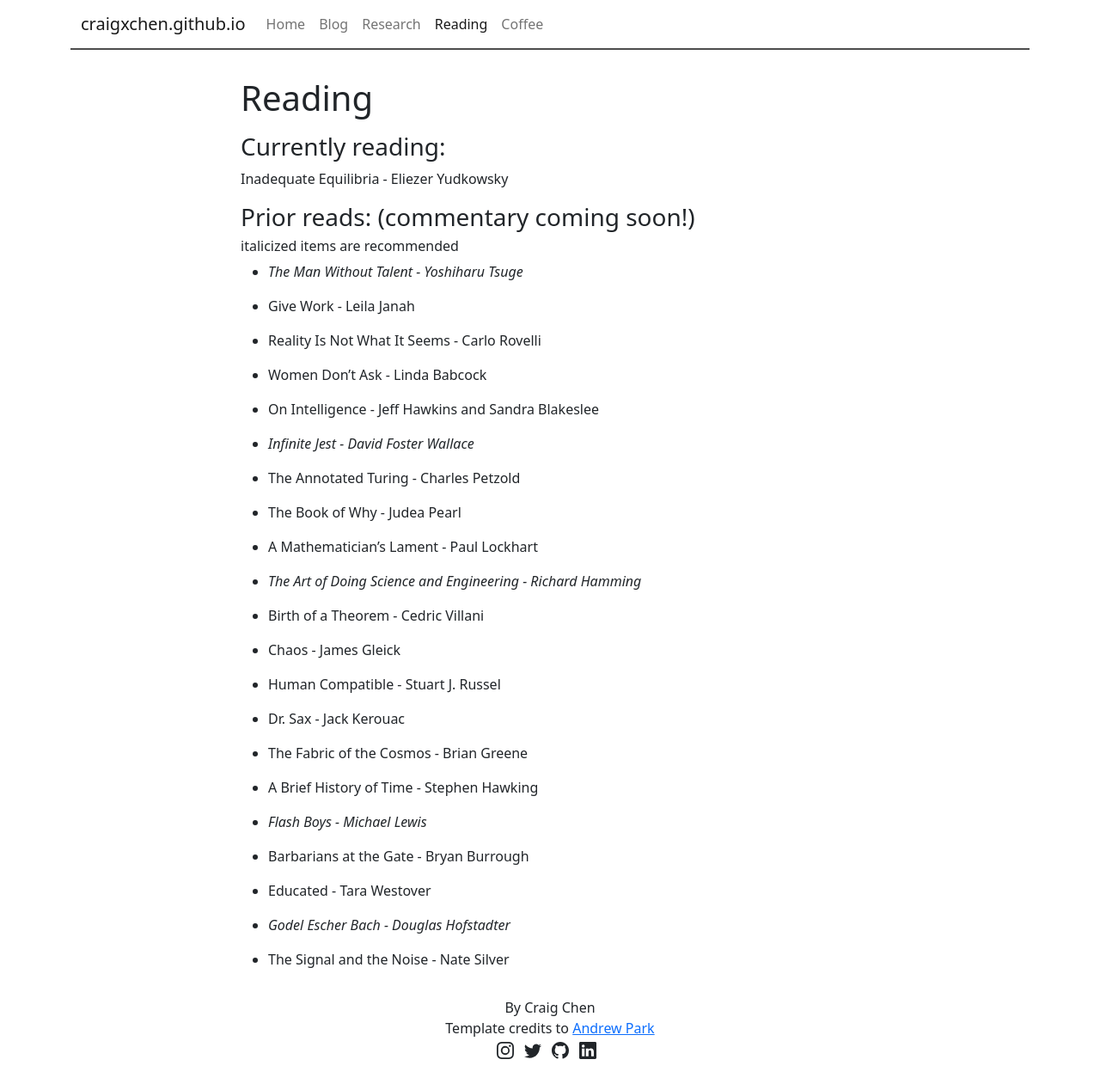
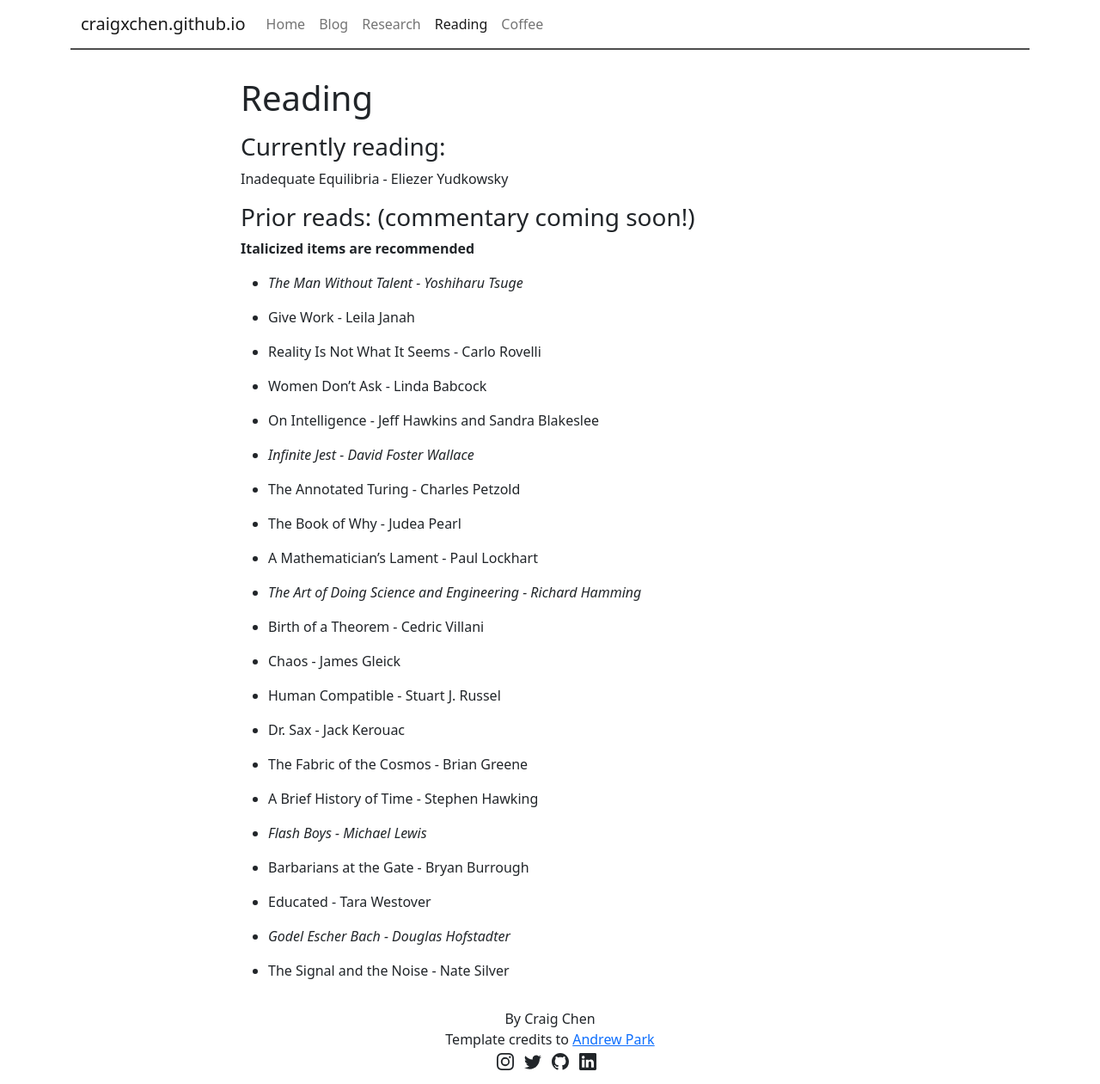
Before and after one commit to craigxchen/craigxchen.github.io, a Jekyll site: the page built from reading.md, in a window 1280 px wide. Shown: the whole page at 86% size. Built offline with Jekyll 4.4.1, drawn with Linux system fonts in a browser that asks for light colours.

Commit message:
fixed spacing

```diff
--- a/reading.md
+++ b/reading.md
@@ -8,8 +8,8 @@ permalink: /reading/
 Inadequate Equilibria - Eliezer Yudkowsky
 
 ### Prior reads: (commentary coming soon!)
-###### italicized items are recommended
-
+**Italicized items are recommended**
+<BR>
 - *The Man Without Talent - Yoshiharu Tsuge*
 
 - Give Work - Leila Janah
```
